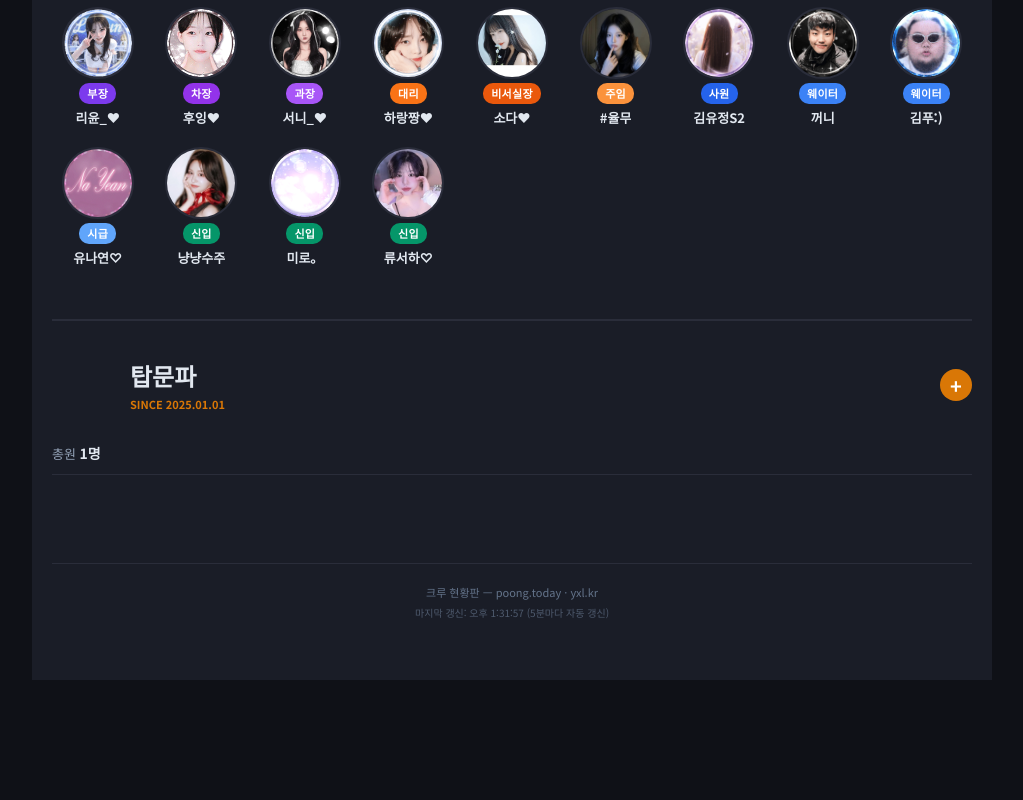
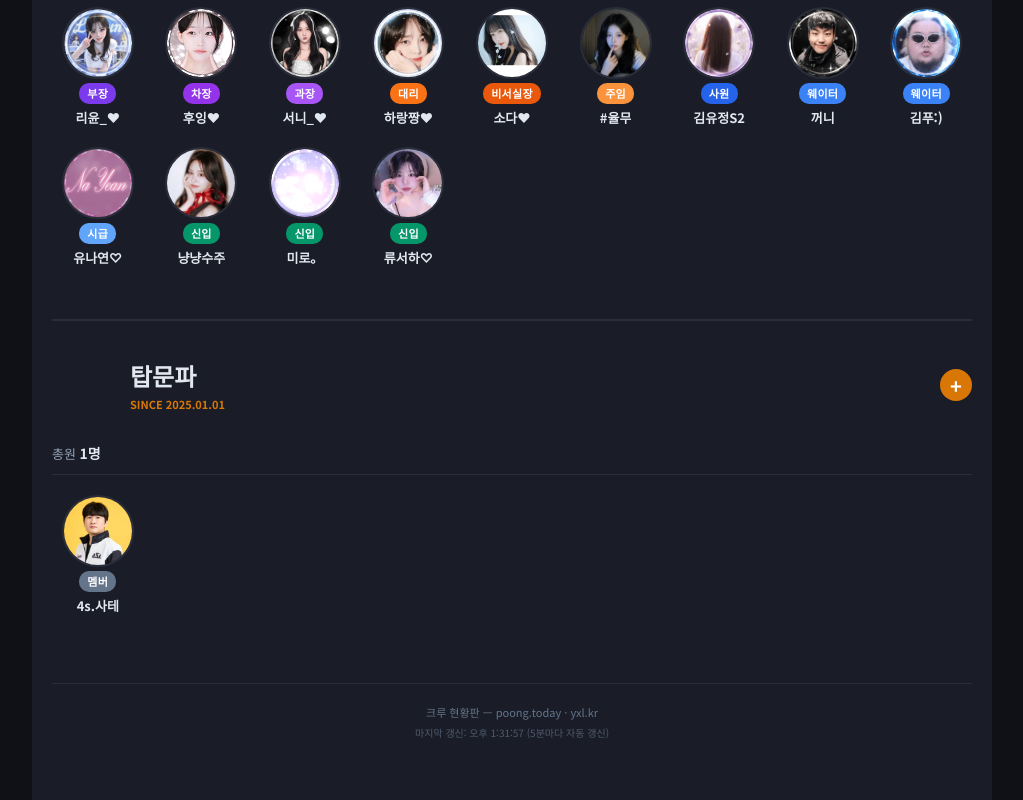
Before and after one commit to 7777yjin-arch/poong, a Vue app: page / in a window 1280 px wide. Shown: the part 849-1649 px from the top of the page, without its empty margins (128-1151 px from the left). Before the commit the page ends 1529 px from the top, so only its background shows below. Built offline with nearby package versions, Linux system fonts and the light colour scheme; no server answers.

Commit message:
Replace 염보성 with 사테 in 탑문파
Co-Authored-By: Claude Opus 4.6 <noreply@anthropic.com>

```diff
--- a/src/data/crews.js
+++ b/src/data/crews.js
@@ -54,7 +54,7 @@ export const crews = [
     since: '2025.01.01',
     bossRole: '파주',
     members: [
-      { name: 'A-염보성!!', id: 'yuambo', role: '파주', img: '/images/yb/yuambo.jpg', category: 'staff' },
+      { name: '4s.사테', id: 'hoonykkk', role: '멤버', img: '/images/yb/hoonykkk.jpg', category: 'student' },
     ],
   },
 ]
```
